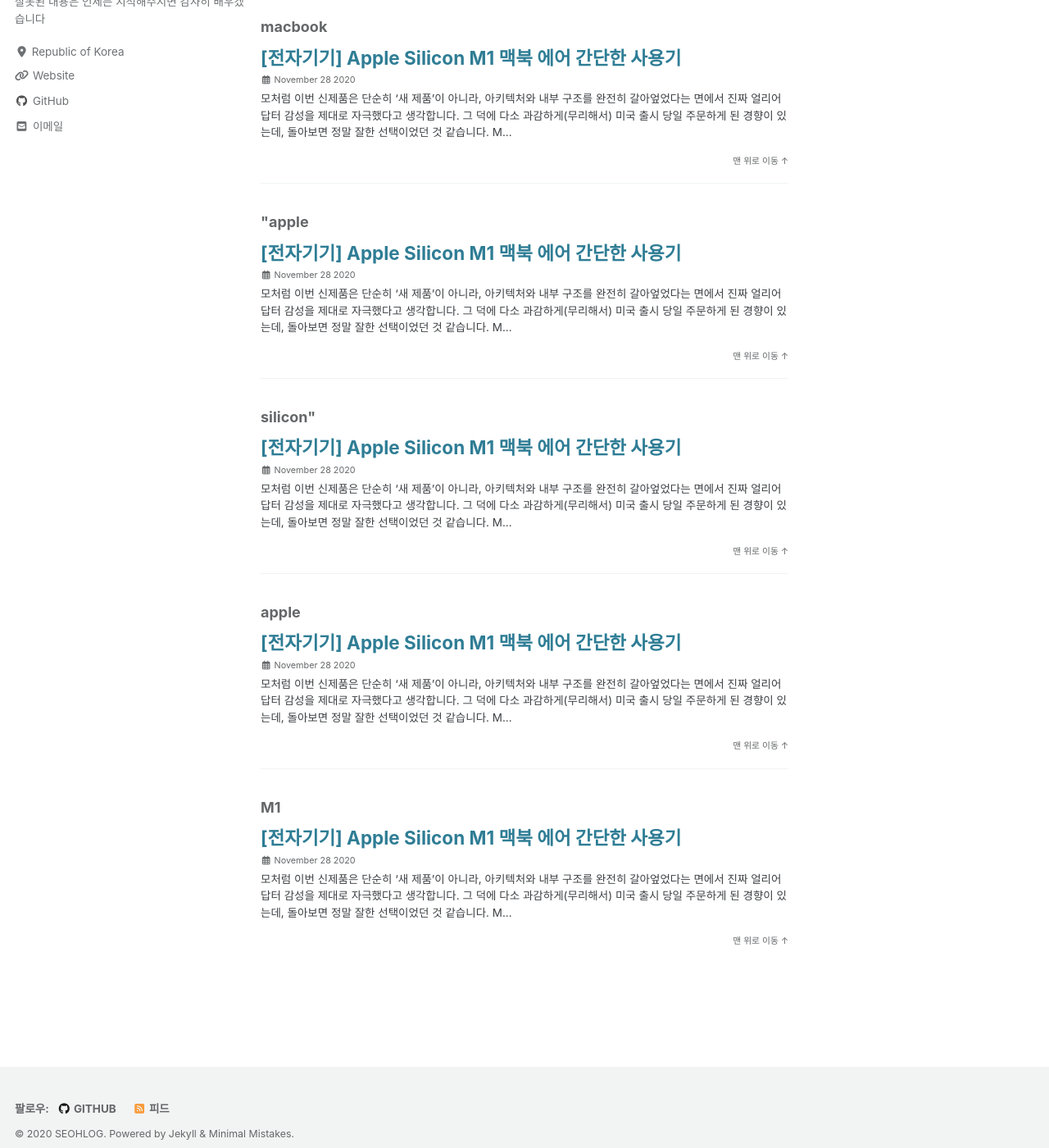
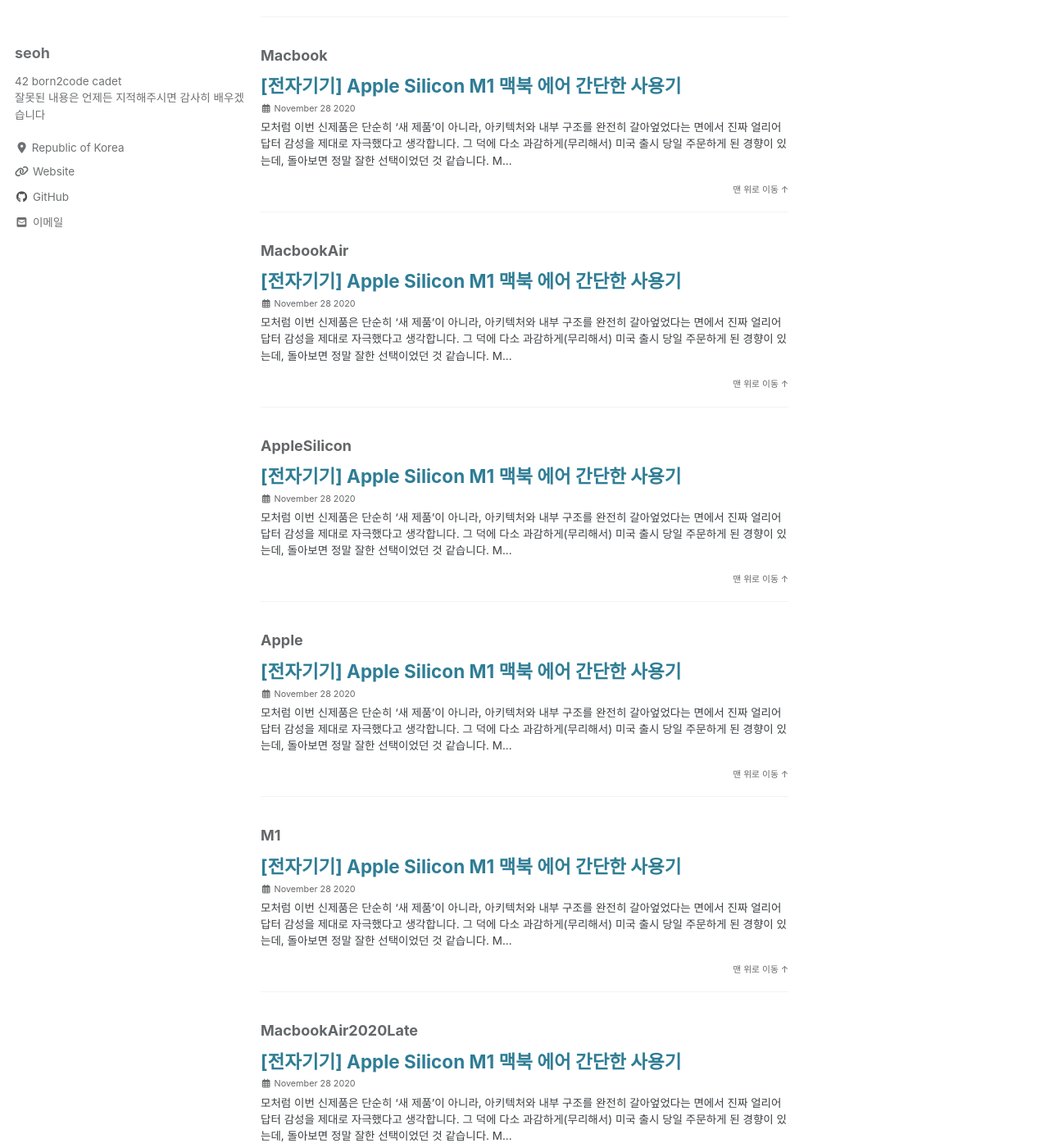
Before and after one commit to ohseyong/ohseyong.github.io, a Jekyll site: the page built from _pages/tag_archive.md, in a window 1280 px wide and 1400 px high, scrolled down 8409 px. Shown: the whole window at 82% size. Built offline with Jekyll 4.4.1, drawn with Linux system fonts in a browser that asks for light colours; cached includes are drawn as plain includes; nearby versions of some CDN libraries; some of the changed text lies outside the part shown.

Commit message:
Update 2020-11-29-Macbook-with-Apple-Silicone-Review.md

```diff
--- a/_posts/2020-11-29-Macbook-with-Apple-Silicone-Review.md
+++ b/_posts/2020-11-29-Macbook-with-Apple-Silicone-Review.md
@@ -3,7 +3,7 @@
 excerpt: # "컴파일 옵션 : 외부 라이브러리를 이용한 컴파일 등의 내용들"
 date: 2020-11-29 02:00:00 +0900
 categories: hardware mac
-tags: mac macbook "apple silicon" apple M1
+tags: Mac Macbook MacbookAir AppleSilicon Apple M1 MacbookAir2020Late
 header:
   teaser: # /assets/blog2.png
   image: # /assets/mozilla_logo.png
@@ -23,14 +23,14 @@
 ### 주 사용환경
 - 사파리(또는 크롬) 탭 20~30여개는 항상 떠 있습니다.
 - 슬랙, 텔레그램, 카카오톡, 디스코드는 백그라운드에서 상시 구동 중
-- vscode + 수많은 플러그인들 또한 항시 구동 중입니다.
+- vscode + 수많은 플러그인들 또한 항시 구동 중입니다. 공부를 해야 한다는 생각에 끄지는 못하고 계속 켜놓고 딴짓을 하는...
 - 대부분의 시간을 4K 모니터에 연결해 사용하는데, 작업공간(실제 렌더링 사이즈)는 5K로 놓고 사용합니다.
 - 위 환경에서 IDE 등이 더해지는 식이고, 원래 파이널컷을 이용해 영상 작업을 종종 하지만 아직 M1 맥에서는 해 보지 않았습니다.
 
 ### 성능 비교
 솔직히 말해서, **기존에 사용하던 16인치 맥북 프로도 워낙에 뛰어난 성능**이었기에 체감 속도가 빨라졌지만 일반적인 작업에 있어서는 차이가 온몸으로 느껴질 정도는 아니라고 생각했습니다. 그런데 M1 맥북을 사용하다 인텔맥을 다시 만지면 **생각보다 역체감이 크게 느껴집**니다. 성능으로 말할 수 없는 묘한 느낌입니다. 인텔맥을 만지면 특유의 미묘한 버벅임이 정말 잘 느껴져요. (빅서가 ARM64 최적화에 몰빵을 했을지도..)
 
-벤치마크 이런 걸 떠나서 **실제로 느껴지는 성능**을 이야기하자면, 일단 대부분의 경우에서 16인치 맥북프로 고급형 (새제품 정가 369만원)보다 여러모로 쾌적하고 빠릿하게 느껴집니다. 예전 식으로 비교하자면, i7 컴퓨터에 HDD 달아놓은 것과 i5 컴퓨터에 SSD 달아놓고 비교하는 느낌이라고 해야하려나요. 그런데 이 비교는 틀린 비교입니다. 왜냐구요? **실제로 맥북프로 16인치보다 ARM맥이 연산 성능만 놓고 봐도 더 뛰어난 경우도 많**거든요.
+벤치마크 이런 걸 떠나서 **실제로 느껴지는 성능**을 이야기하자면, 일단 대부분의 경우에서 16인치 맥북프로 고급형 (새제품 정가 369만원)보다 여러모로 쾌적하고 빠릿하게 느껴집니다. 예전 식으로 비교하자면, i7 컴퓨터에 HDD 달아놓은 것과 i5 컴퓨터에 SSD 달아놓고 비교하는 느낌이라고 해야하려나요. 그런데 이 비교는 틀린 비교입니다. 왜냐구요? **실제로 맥북프로 16인치보다 M1을 탑재한 맥이 연산 성능만 놓고 봐도 더 뛰어난 경우도 많**거든요.
 
 정량적 성능 비교는 이미 익히 들어서 다들 아시겠지만, 아래 게시물들을 참고하세요.
 
@@ -41,7 +41,7 @@
 
 ### 이게 진짜 친환경
 
-애플이 친환경으로 광고를 할 거면 이걸 광고했어야 한다고 생각합니다. 비슷한 성능을 보이는 데스크탑/노트북보다 소비전력이 1/5에서 1/10 수준에 가깝다는 점으로요. 상식적으로 납득하기 어려울 정도로 전력소비와 발열이 적습니다. '전 세계 PC의 10%가 애플실리콘 맥으로 교체되면 발전소 몇 개를 줄일 수 있습니다' 식으로 광고했다면 차라리 명분을 살릴 수 있었을 것 같습니다. (참고로 이번 맥북에는 충전기가 들어있어서, 애플식 친환경 조건에는 벗어납니다.)
+애플이 친환경으로 광고를 할 거면 이걸 광고했어야 한다고 생각합니다. 비슷한 성능을 보이는 고성능 데스크탑/노트북보다 소비전력이 1/5에서 1/10 수준에 가깝다는 점으로요. 상식적으로 납득하기 어려울 정도로 전력소비와 발열이 적습니다. '전 세계 PC의 10%가 애플실리콘 맥으로 교체되면 발전소 몇 개를 줄일 수 있습니다' 식으로 광고했다면 차라리 명분을 살릴 수 있었을 지도요. (참고로 이번 맥북에는 충전기가 들어있어서, 애플식 친환경 조건에는 벗어납니다.)
 
 ### 로제타2는 에뮬레이터가 아닌 '번역기'
 
@@ -53,15 +53,16 @@
 
 - **잠자기 깨어나는 속도가 정말 빠릅니다.**
   영상으로 보는 것과 달리, 사용하면 **가장 크게 와닿는 부분** 중 하나입니다. 이게 뭐가 중요하냐고 하실 분들 계시겠지만, '쾌적함' 의 급을 달리하는 중요한 요소라고 생각합니다. **노트북을 켜서 잠자기 모드에서 깨어나길 기다리며 엔터 키를 연타해본 경험 누구나 있잖아요.** 얘는 그냥 화면을 열면 이미 켜져있고, 인텔맥의 경우 '깊은 잠자기' 모드(윈도우 '최대 절전 모드')에서 나올 때 디스크에서 메모리 내용을 불러오면서 생기는, 깨어난 후 프로그램들을 다시 가동시키느라 존재하는 그 렉이 아예 존재하지 않아 정말 쾌적합니다. 아이폰과 아이패드에서 화면 잠금해제 하고 바로 사용하는 딱 그 느낌이에요.
-- **화면 해상도를 변경할 때조차 딜레이가 없습니다.**
+- **화면 해상도를 변경할 때조차 딜레이가 없습니다. **
   인텔 맥은 물론 그간 우리가 사용해 온 모든 장치와 다르게 화면이 깜빡이거나 딜레이가 생기지 않습니다. 이건 **상식 밖의 일**이라 처음에 엄청 신기했어요. 화면 해상도 조정 버튼을 누르면 0.1초의 딜레이도 없이 화면이 켜진 채 즉각적으로 해상도가 바뀝니다. 움짤로 만들었으니 한번 구경해 보세요.
   ![IMB_7qbpTF](/assets/IMB_7qbpTF.GIF)
 - **발열이 정말 없습니다.**
   M1 칩에 달린 센서 기준으로 위에 '주 사용환경' 에 작성해 둔 대로 사용을 하면 36~39도 사이에서 대부분 왔다갔다 하는데요, 이게 **열이 발생하는 칩에 달린 센서 기준 온도**라서 실제로 방열판을 거치고 외장 알루미늄 케이스까지 올라오는 열은 정말 거의 별로 없어서 미지근하거나 가끔은 차갑게 느껴지는 수준이에요.
   * 크롬 탭 30개 이상 열어두고 듀얼모니터에 아이클라우드 파일 동기화, 구글 드라이브 100GB 동기화 모두 돌리면서 5K로 하스스톤을 최고옵션으로 돌려보니 88도까지 올라가는 걸 볼 수 있었는데, 마찬가지로 밖의 알루미늄 바디까지 오는 열은 그렇게 많지 않았고, 쓰로틀링이 딱히 발생하지 않았으며 프로그램 종료하자마자 다시 내려오는 모습을 볼 수 있었습니다.
-  * **그래서 클램쉘 모드로 놓고 쓰는데도 전혀 부담이 없습니다.** 16인치 쓸 때는 열 배출 안 될까봐 굳이 항상 열어놓고 썼었거든요. 또한 클램쉘 모드도 좀 더 좋아진 것 같은게, 맥북을 열 필요가 없이 그냥 닫은 상태에서 모니터와 전원선을 연결하고 이전에 연결했던 블투 키보드를 탁탁 치면 진짜 순식간에 바로 켜집니다.
-  * 이렇게 발열이 없으니 침대에서 이불 위에 놓고 써도 뜨거워지거나 신경쓰이지 않고 가벼운 마음으로 쓸 수 있어서 좋습니다.
+  * **그래서 클램쉘 모드[^설명]로 놓고 쓰는데도 전혀 부담이 없습니다.** 16인치 쓸 때는 열 배출 안 될까봐 굳이 항상 열어놓고 썼었거든요. 또한 클램쉘 모드도 좀 더 좋아진 것 같은게, 맥북을 열 필요가 없이 그냥 닫은 상태에서 모니터와 전원선을 연결하고 이전에 연결했던 블투 키보드를 탁탁 치면 진짜 순식간에 바로 켜집니다.
+  * 이렇게 발열이 없으니 침대에서 이불 위에 놓고 써도 뜨거워지거나 신경쓰이지 않고 가벼운 마음으로 쓸 수 있어요.
 
+[^설명]: 맥북을 닫은 상태에서 컴퓨터 본체처럼 모니터에만 연결해서 사용하는 걸 클램쉘 모드라고 합니다.
 
 ### 그리고 마지막 장점...
 **바로 가격입니다.** 기존 369만원짜리 맥북프로와 거의 동등한 성능을 내 주면서 가격이 반값에도 한참 못 미친다는게 바로 큰 장점이에요. 심지어 동등한 성능을 내 주면서 팬이 없으니 조용하고 발열마저 없고 대부분의 체감 속도는 더 빠르기까지 하니 어느 새 제품을 찬양하고 있는 제 모습을 발견하게 됩니다.
```
